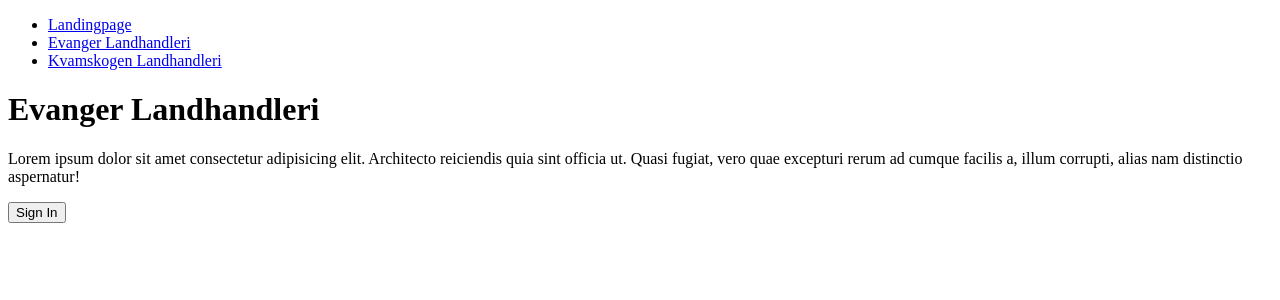
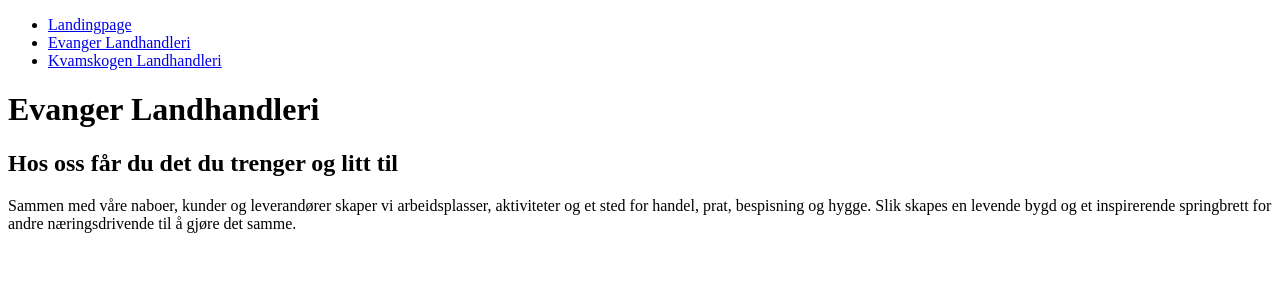
Before and after one commit to AndersBSt/landhandleriene, a React (Create React App) app: page /evanger in a window 1280 px wide. Shown: the top 300 px of the page. Built offline with nearby package versions, Linux system fonts and the light colour scheme.

Commit message:
Laget mer brukbare components.

```diff
--- a/src/app/App.jsx
+++ b/src/app/App.jsx
@@ -1,17 +1,38 @@
 import React, { Component } from 'react';
 import { BrowserRouter as Router, Route, Link } from 'react-router-dom';
 
-import Evanger from './components/Evanger';
-import Kvamskogen from './components/Kvamskogen';
+import Store from './components/Store';
 import Landingpage from './components/Landingpage';
 
 export default class App extends Component {
     constructor(props) {
         super(props);
         this.state = {
+            signedIn: false,
+            evanger: {
+                storeId: 'evanger',
+                storeName: 'Evanger Landhandleri',
+                header: 'Hos oss får du det du trenger og litt til',
+                content1: 'Sammen med våre naboer, kunder og leverandører skaper vi arbeidsplasser, aktiviteter og et sted for handel, prat, bespisning og hygge. Slik skapes en levende bygd og et inspirerende springbrett for andre næringsdrivende til å gjøre det samme.'
+            },
+            kvamskogen: {
+                storeId: 'kvamskogen',
+                storeName: 'Kvamskogen Landhandleri',
+                header: 'oaksdf poawekf pkoaspdfokw papokasfh øoidfoi',
+                content1: 'oiajsodif oasijw uuhqiw hqiwhfiuhqwee haosdofihqw. Hqowihefo haisdhbipuq piqhwepfiuqhweø åaosdjfoq jia piuhasdfiuh aoihasdufh lkjhufehi.'
+            }
 
         }
+        this.changeText = this.changeText.bind(this);
     }
+
+    changeText(e) {
+        this.setState({
+            [e.target.name]: {...this.state[e.target.name], [e.target.id]: e.target.value}
+        })
+
+    }
+
     render() {
         return (
             <Router>
@@ -23,8 +44,8 @@
                     </ul>
 
                     <Route exact path="/" component={Landingpage}/>
-                    <Route path="/evanger" component={Evanger}/>
-                    <Route path="/kvamskogen" component={Kvamskogen}/>
+                    <Route path="/evanger" render={() => <Store changeText={this.changeText} signedIn={this.state.signedIn} store={this.state.evanger} />}/>
+                    <Route path="/kvamskogen" render={() => <Store changeText={this.changeText} signedIn={this.state.signedIn} store={this.state.kvamskogen}/>}/>
                 </div>
             </Router>
         );
--- /dev/null
+++ b/src/app/components/ChangeText.jsx
@@ -0,0 +1,26 @@
+import React, { Component } from 'react';
+
+export default class ChangeText extends Component {
+    constructor(props) {
+        super(props);
+        this.state = {
+
+        }
+    }
+
+    render() {
+        const signedIn = this.props.signedIn;
+        return (
+            <div>
+                {signedIn ? <textarea
+                    name={this.props.storeId}
+                    id={this.props.contentId}
+                    cols="30"
+                    rows="10"
+                    value={this.props.content1}
+                    onChange={this.props.changeText}
+                ></textarea> : ''}
+            </div>
+        );
+    }
+}
--- a/src/app/components/Evanger.jsx
+++ /dev/null
@@ -1,38 +0,0 @@
-import React, { Component } from 'react';
-
-export default class Evanger extends Component {
-    constructor(props) {
-        super(props);
-        this.state = {
-            signedIn: false,
-            store: 'Evanger Landhandleri',
-            content1: 'Lorem ipsum dolor sit amet consectetur adipisicing elit. Architecto reiciendis quia sint officia ut. Quasi fugiat, vero quae excepturi rerum ad cumque facilis a, illum corrupti, alias nam distinctio aspernatur!'
-        }
-        this.updateText = this.updateText.bind(this);
-        this.signInOut = this.signInOut.bind(this);
-    }
-
-    updateText(evt) {
-        this.setState({
-            content1: evt.target.value
-        })
-    }
-
-    signInOut() {
-        this.state.signedIn ? this.setState({signedIn: false}) : this.setState({signedIn: true})
-    }
-
-
-
-    render() {
-        const signedIn = this.state.signedIn;
-        return (
-            <div>
-                <h1>{this.state.store}</h1>
-                <p>{this.state.content1}</p>
-                {signedIn ? <textarea name="textbox" id="textbox" cols="30" rows="10" value={this.state.content1} onChange={this.updateText}></textarea> : ''}
-                <button onClick={this.signInOut}>{this.state.signedIn ? 'Sign Out': 'Sign In'}</button>
-            </div>
-        );
-    }
-}
--- a/src/app/components/Kvamskogen.jsx
+++ /dev/null
@@ -1,18 +0,0 @@
-import React, { Component } from 'react';
-
-export default class Kvamskogen extends Component {
-    constructor(props) {
-        super(props);
-        this.state = {
-
-        }
-    }
-
-    render() {
-        return (
-            <div>
-                <h1>Kvamskogen landhandleri</h1>
-            </div>
-        );
-    }
-}
--- /dev/null
+++ b/src/app/components/Store.jsx
@@ -0,0 +1,30 @@
+import React, { Component } from 'react';
+
+import ChangeText from './ChangeText';
+
+export default class Store extends Component {
+    constructor(props) {
+        super(props);
+        this.state = {
+
+        }
+    }
+
+    render() {
+        const store = this.props.store;
+        return (
+            <div>
+                <h1>{store.storeName}</h1>
+                <h2>{store.header}</h2>
+                <p>{store.content1}</p>
+                <ChangeText
+                    contentId='content1'
+                    storeId={store.storeId}
+                    signedIn={this.props.signedIn}
+                    content1={store.content1}
+                    changeText={this.props.changeText}
+                ></ChangeText>
+            </div>
+        );
+    }
+}
```
